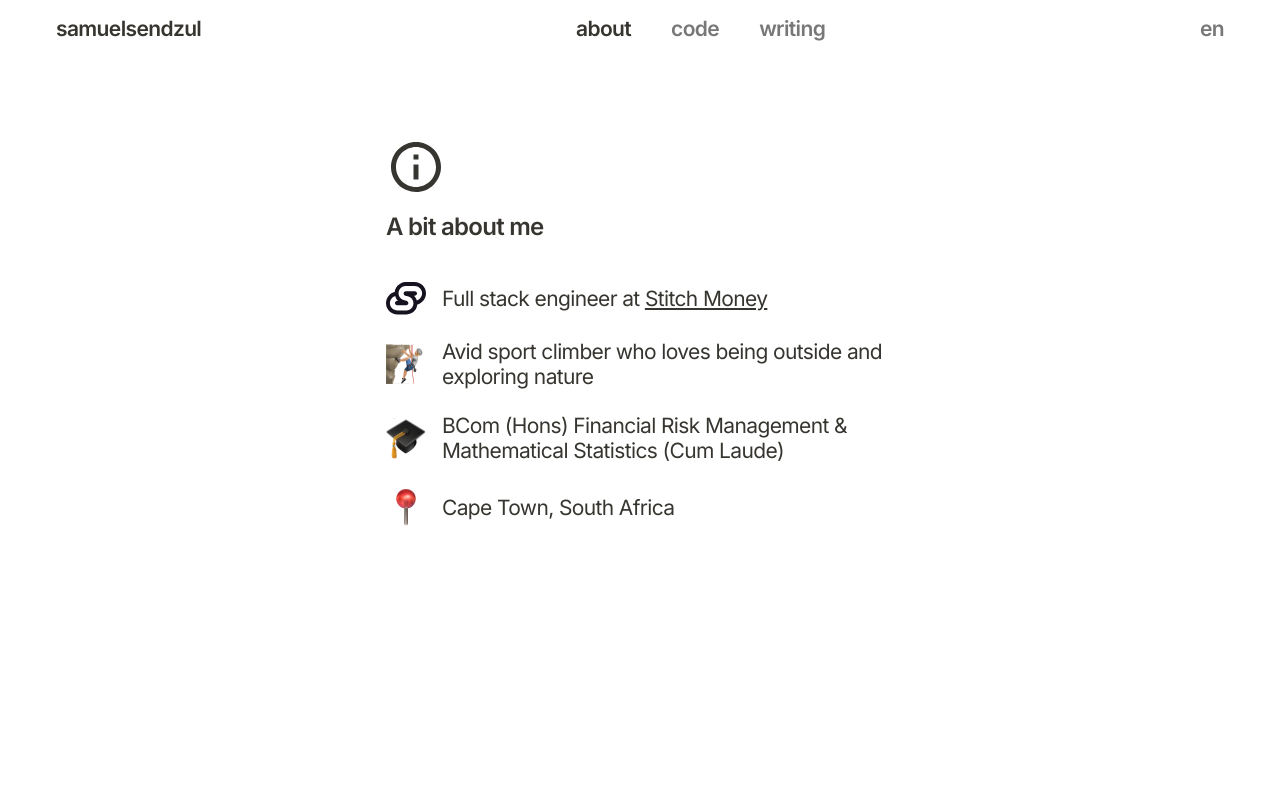
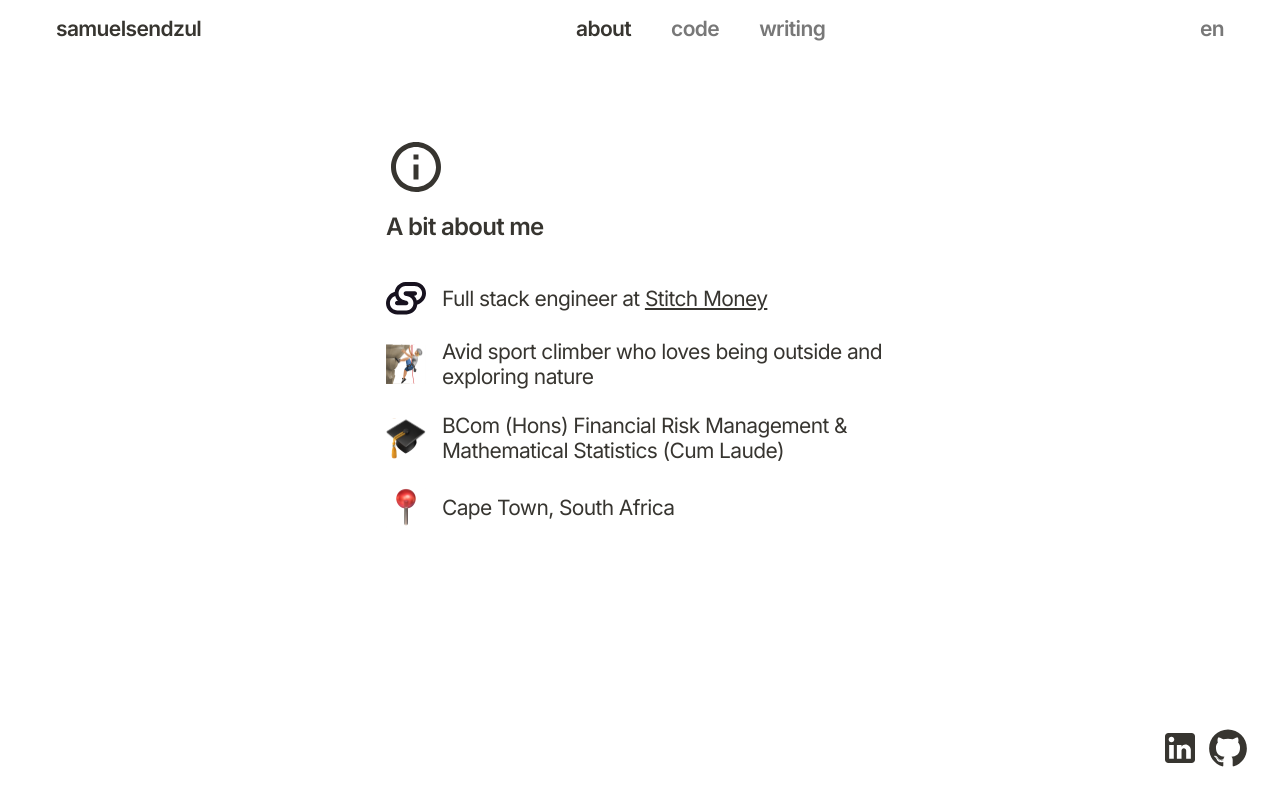
Before and after one commit to Samuel-Sendzul/samuel-sendzul, a Next.js app: page /about in a window 1280 px wide. Shown: the top 800 px of the page. Built offline with nearby package versions, Linux system fonts and the light colour scheme.

Commit message:
feat: fix the location of of the footer on desktop

```diff
--- a/src/components/Footer.tsx
+++ b/src/components/Footer.tsx
@@ -3,7 +3,7 @@ import Link from "next/link";
 
 export default function Footer() {
   return (
-    <div className="flex flex-row justify-center md:justify-end items-center p-8">
+    <div className="md:fixed bottom-0 left-0 w-full flex flex-row justify-center md:justify-end items-center p-8">
       <div className="flex flex-row gap-2">
         <Link
           href={"https://www.linkedin.com/in/samuel-sendzul/"}
```
